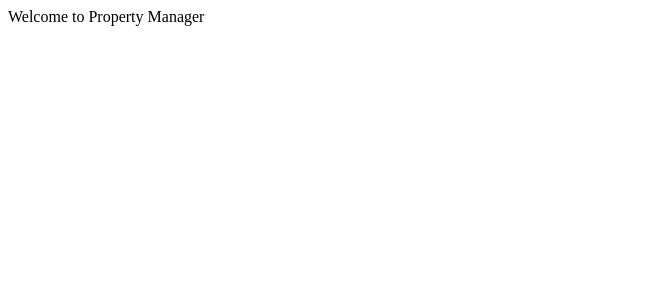
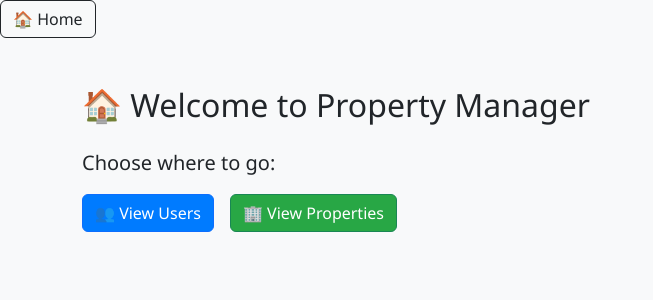
Before and after one commit to nyk-o-brown/backend_capstone, a Django app: page / in a window 1280 px wide. Shown: the top 300 px of the page, without its empty margins (0-653 px from the left). Run offline with Django 5.2, Linux system fonts and the light colour scheme.

Commit message:
msg:basic home page done

```diff
--- a/property_manager_backend/property_manager_backend/urls.py
+++ b/property_manager_backend/property_manager_backend/urls.py
@@ -18,11 +18,12 @@ from django.contrib import admin
 from django.urls import path, include
 from django.conf import settings
 from django.conf.urls.static import static
-from django.http import HttpResponse
+from django.http import HttpResponseBadRequest
+from django.shortcuts import redirect, render
 
 
 def home(request):
-    return HttpResponse("Welcome to Property Manager")
+    return render(request, 'home.html')  # We'll create this template next
 
 
 urlpatterns = [
--- a/property_manager_backend/templates/base.html
+++ b/property_manager_backend/templates/base.html
@@ -8,6 +8,9 @@
   <link rel="stylesheet" href="{% static 'css/style.css' %}">
 </head>
 <body class="bg-light">
+  <nav class="mb-4">
+  <a href="{% url 'home' %}" class="btn btn-outline-dark">🏠 Home</a>
+</nav>
   <div class="container py-4">
     {% block content %}{% endblock %}
   </div>
--- /dev/null
+++ b/property_manager_backend/templates/home.html
@@ -0,0 +1,10 @@
+{% extends "base.html" %}
+{% block title %}Home{% endblock %}
+{% block content %}
+<h2 class="mb-4">🏠 Welcome to Property Manager</h2>
+<p class="lead">Choose where to go:</p>
+<div class="d-flex gap-3">
+  <a href="{% url 'users_ui' %}" class="btn btn-primary">👥 View Users</a>
+  <a href="{% url 'properties_ui' %}" class="btn btn-success">🏢 View Properties</a>
+</div>
+{% endblock %}
```
